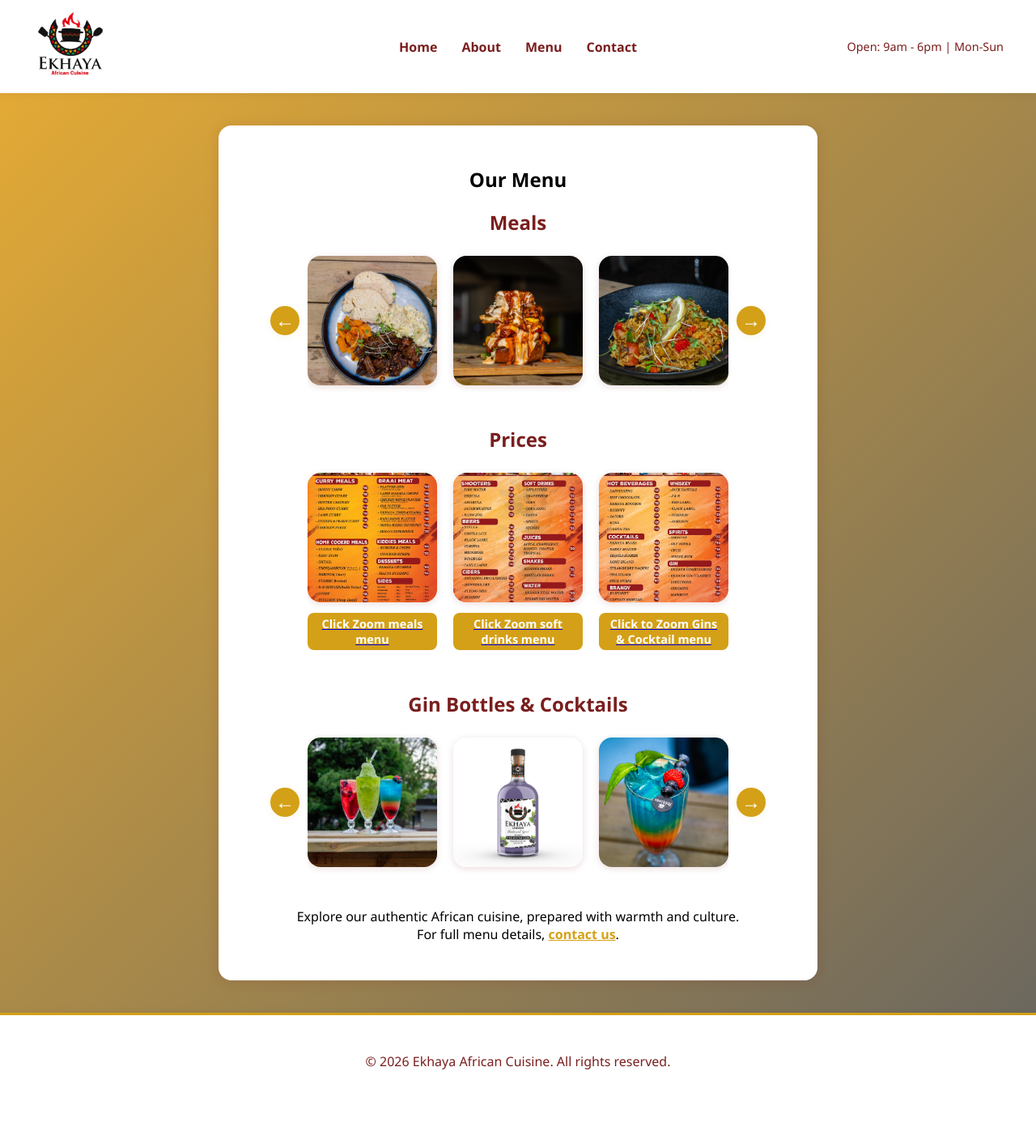
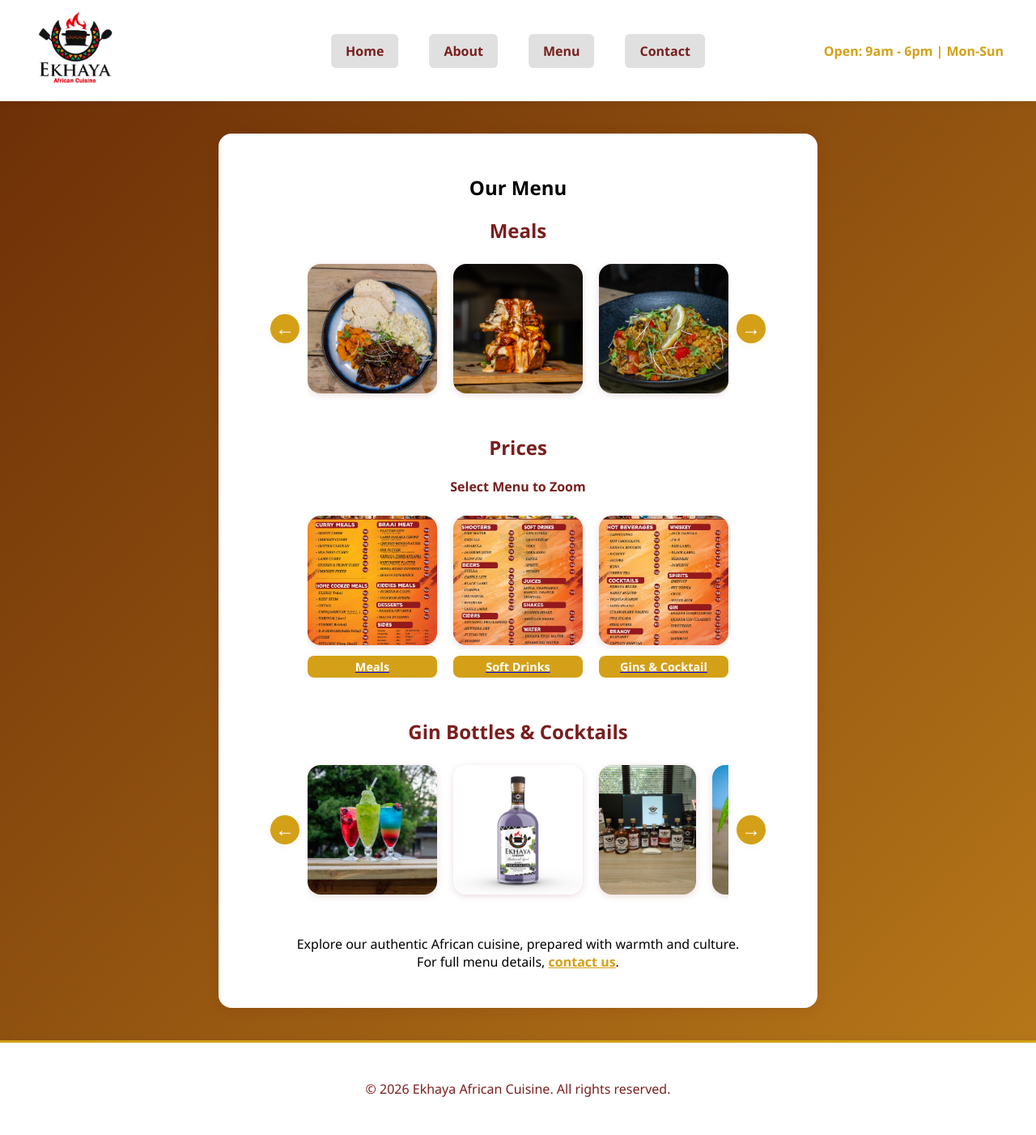
Before and after one commit to spheleleMakau/ekhaya, a Django app: page /menu/ in a window 1280 px wide. Shown: the whole page at 81% size. Before the commit the page ends 1321 px from the top, so only its background shows below. Run offline with Django 5.2, Linux system fonts and the light colour scheme.

Commit message:
body color and menu

```diff
--- a/ekhaya/static/css/style.css
+++ b/ekhaya/static/css/style.css
@@ -138,7 +138,7 @@
     height:100%;
 }
 body{
-    background: linear-gradient(135deg,#e39a06d1,#474540d3);
+    background: linear-gradient(135deg, #6a2c06 0%, #b97a1a 100%);
     font-family: 'Segoe UI', Arial, sans-serif;
     margin:0;
     padding:0;
@@ -172,6 +172,12 @@
     color:#7a1e1e;
     font-weight:600;
     font-size:1rem;
+    background: #e0e0e0;
+    border-radius: 6px;
+    padding: 10px 18px;
+    margin: 0 4px;
+    transition: background 0.2s, color 0.2s;
+    display: inline-block;
 }
 
 .nav-btn:hover{
@@ -180,12 +186,14 @@
 
 .hours{
     font-size:0.9rem;
-    color:#7a1e1e;
+    color:#d4a017;
     white-space:nowrap;
+    font-weight:600;
+    font-size:1rem;
 }
 
 .logo img{
-    height:80px;
+    height:90px;
 }
 
 .contact-wrapper{
--- a/ekhaya/templates/home.html
+++ b/ekhaya/templates/home.html
@@ -5,7 +5,7 @@
 {% block content %}
 <div style="display: flex; flex-direction: column; align-items: center; justify-content: center; min-height: 60vh;">
 
-	<img src="{% static 'img/meals/ff.png' %}" alt="Ekhaya Logo" style="height:125px; margin-bottom:10px;">
+	<img src="{% static 'img/logo.png' %}" alt="Ekhaya Logo" style="height:125px; ">
 
 	<h1 style="color:#7a1e1e; margin-bottom:10px;">Welcome to Ekhaya African Cuisine</h1>
 	<p style="font-size:1.2rem; color:#222; margin-bottom:30px;">Authentic African cuisine served with warmth and culture.</p>
--- a/ekhaya/templates/menu.html
+++ b/ekhaya/templates/menu.html
@@ -43,6 +43,8 @@
 
     <div class="menu-category">
     <h2 class="category-title">Prices</h2>
+    <h4 class="category-title">Select Menu to Zoom</h4>
+
 
     <div class="slider-container">
 
@@ -51,18 +53,18 @@
 
             <a href="#price1">
                 <img src="{% static 'img/meals/meal menu.jpeg' %}" class="menu-img" alt="Meals Menu">
-                <span class="price-caption">Click Zoom meals menu</span>
+                <span class="price-caption">Meals</span>
 
             </a>
 
             <a href="#price2">
                 <img src="{% static 'img/softdrinks/softdrinks menu.jpeg' %}" class="menu-img" alt="Softdrinks Menu">
-                <span class="price-caption">Click Zoom soft drinks menu</span>
+                <span class="price-caption">Soft Drinks</span>
             </a>
 
             <a href="#price3">
                 <img src="{% static 'img/whiskeys/whiskey menu.jpeg' %}" class="menu-img" alt="Whiskey Menu">
-                <span class="price-caption">Click to Zoom Gins & Cocktail menu</span>
+                <span class="price-caption">Gins & Cocktail</span>
             </a>
 
         </div>
@@ -85,6 +87,7 @@
 
                 <img src="{% static 'img/whiskeys/cocktail.jpeg' %}" class="menu-img" alt="Cocktail 1">
                 <img src="{% static 'img/whiskeys/WhatsApp Image 2026-03-10 at 10.05.29.jpeg' %}" class="menu-img" alt="Cocktail 5">
+                <img src="{% static 'img/whiskeys/all bottles.jpeg' %}" class="menu-img" alt="Cocktail 0">
 
                 <img src="{% static 'img/whiskeys/cocktail3.jpeg' %}" class="menu-img" alt="Cocktail 3">
                 <img src="{% static 'img/whiskeys/WhatsApp Image 2026-03-10 at 10.05.28.jpeg' %}" class="menu-img" alt="Cocktail 4">
--- a/ekhaya_project/settings.py
+++ b/ekhaya_project/settings.py
@@ -4,7 +4,7 @@
 BASE_DIR = Path(__file__).resolve().parent.parent
 
 SECRET_KEY = os.environ.get("SECRET_KEY", "dev-only-fallback-key")
-DEBUG = True
+DEBUG = False
 
 ALLOWED_HOSTS = [
     "ekhaya.com",
```
Also changed, not shown: ekhaya/static/img/whiskeys/all bottles.jpeg (added).
